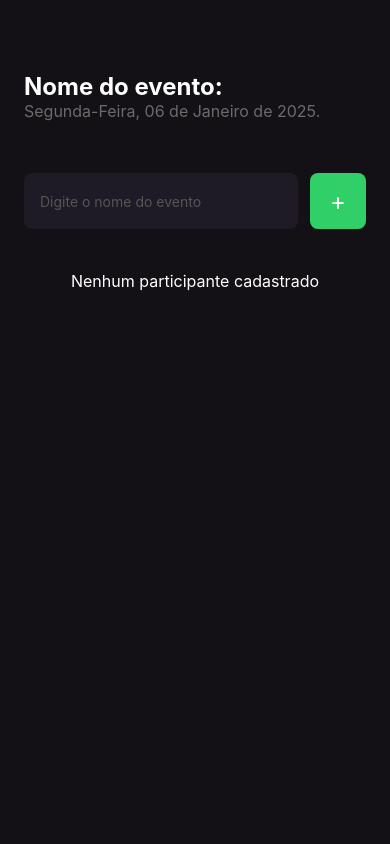
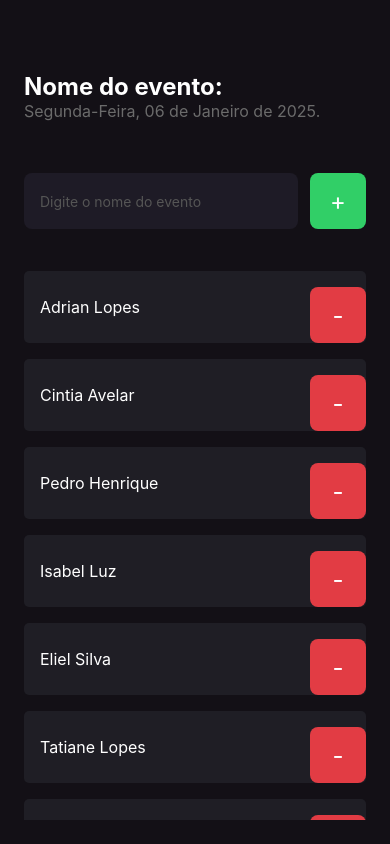
Before and after one commit to AdrianLopes97/Expo.ImHere.App, a React Native app: screen / in a window 390 px wide. Built offline with nearby package versions, Linux system fonts and the light colour scheme.

Commit message:
added alert when deleting

```diff
--- a/src/screens/home/index.tsx
+++ b/src/screens/home/index.tsx
@@ -1,4 +1,4 @@
-import { Text, View, TextInput, TouchableOpacity, FlatList } from "react-native";
+import { Text, View, TextInput, TouchableOpacity, FlatList, Alert } from "react-native";
 import { styles } from "./styles";
 import { Participant } from "../../components/participant";
 
@@ -11,7 +11,16 @@ export function Home() {
   }
 
   function handleParticipantRemove(name: string) {
-    console.log(`Remover participante ${name}`);
+    Alert.alert('Remover participante', `Deseja remover ${name}?`, [
+      {
+        text: 'Não',
+        style: 'cancel',
+      },
+      {
+        text: 'Sim',
+        onPress: () => Alert.alert('Deletado', `${name} foi removido com sucesso!`),
+      },
+    ]);
   }
 
   return (
@@ -35,7 +44,7 @@ export function Home() {
         </TouchableOpacity>
       </View>
       <FlatList
-        data={[]}
+        data={participants}
         keyExtractor={item => item}
         renderItem={({ item }) => (
           <Participant name={item} onRemove={() => handleParticipantRemove(item)} />
```
